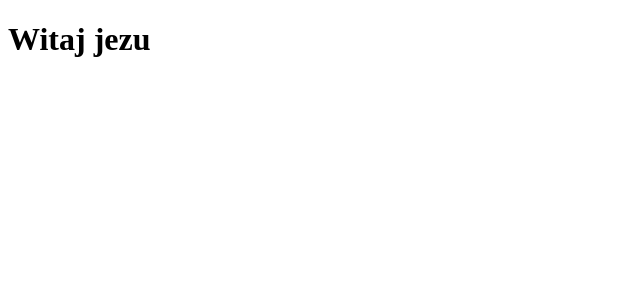
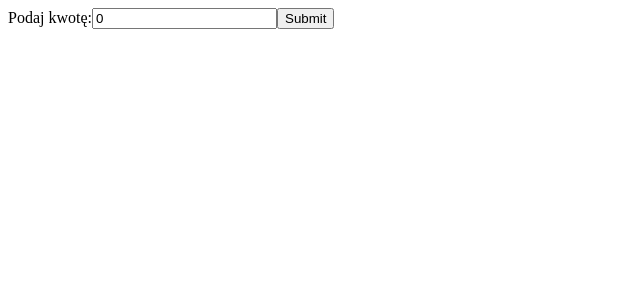
Before and after one commit to KKrzelowska/js-cashburn, a React app: page / in a window 1280 px wide. Shown: the top 300 px of the page, without its empty margins (0-640 px from the left). Built offline with nearby package versions, Linux system fonts and the light colour scheme.

Commit message:
add feature to ask the user about income

```diff
--- a/App.js
+++ b/App.js
@@ -1,11 +1,27 @@
-import React, { Component } from 'react';
-class App extends Component{
-   render(){
-      return(
-         <div>
-            <h1>Witaj jezu</h1>
-         </div>
-      );
+import React from 'react';
+import ReactDOM from 'react-dom';
+
+export class NameForm extends React.Component {
+   constructor(props) {
+     super(props);
+     this.state = {value: 0};
+
+     this.handleChange = () => this.setState({value: event.target.value});
+     this.handleSubmit = () => {
+      alert('Amount: ' + this.state.value);
+      event.preventDefault();
+     };
    }
-}
-export default App;
+
+   render() {
+     return (
+       <form onSubmit={this.handleSubmit}>
+         <label>
+           Podaj kwotę:
+           <input type="number" value={this.state.value} onChange={this.handleChange} />
+         </label>
+         <input type="submit" value="Submit" />
+       </form>
+     );
+   }
+ }
--- /dev/null
+++ b/App.jsx
@@ -0,0 +1,37 @@
+import ReactDOM
+class NameForm extends React.Component {
+   constructor(props) {
+     super(props);
+     this.state = {value: 0};
+
+     this.handleChange = this.handleChange.bind(this);
+     this.handleSubmit = this.handleSubmit.bind(this);
+   }
+
+   handleChange(event) {
+     this.setState({value: event.target.value});
+   }
+
+   handleSubmit(event) {
+     alert('Amount: ' + this.state.value);
+     event.preventDefault();
+   }
+
+   render() {
+     return (
+       <div>Witaj Jeżu</div>
+       <form onSubmit={this.handleSubmit}>
+         <label>
+           Podaj kwotę:
+           <input type="number" value={this.state.value} onChange={this.handleChange} />
+         </label>
+         <input type="submit" value="Submit" />
+       </form>
+     );
+   }
+ }
+
+ ReactDOM.render(
+   <NameForm />,
+   document.getElementById('root')
+ );
--- a/index.html
+++ b/index.html
@@ -6,6 +6,5 @@
    </head>
    <body>
       <div id = "app"></div>
-      <script src = "index_bundle.js"></script>
    </body>
 </html>
--- a/main.js
+++ b/main.js
@@ -1,5 +1,10 @@
 import React from 'react';
 import ReactDOM from 'react-dom';
-import App from './App.js';
+import App, { NameForm } from './App.js';
 
-ReactDOM.render(<App />, document.getElementById('app'));
+
+
+ReactDOM.render(
+    <NameForm />,
+    document.getElementById('app')
+  );
--- a/webpack.config.js
+++ b/webpack.config.js
@@ -10,7 +10,7 @@
    },
    devServer: {
       inline: true,
-      port: 8001
+      port: 1337
    },
    module: {
       rules: [
```
Also changed, not shown: src/App.js (+14 -2 lines).
